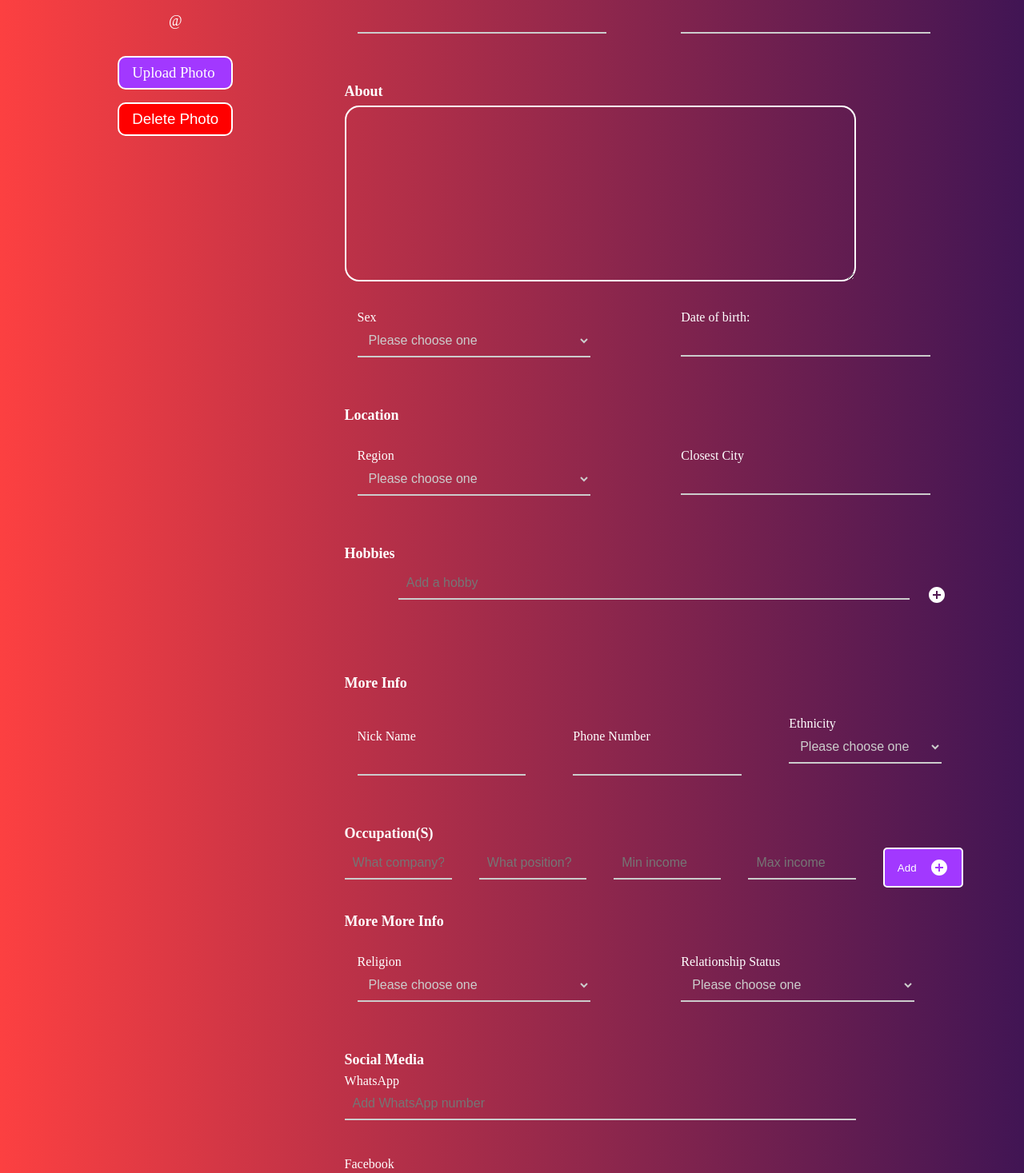
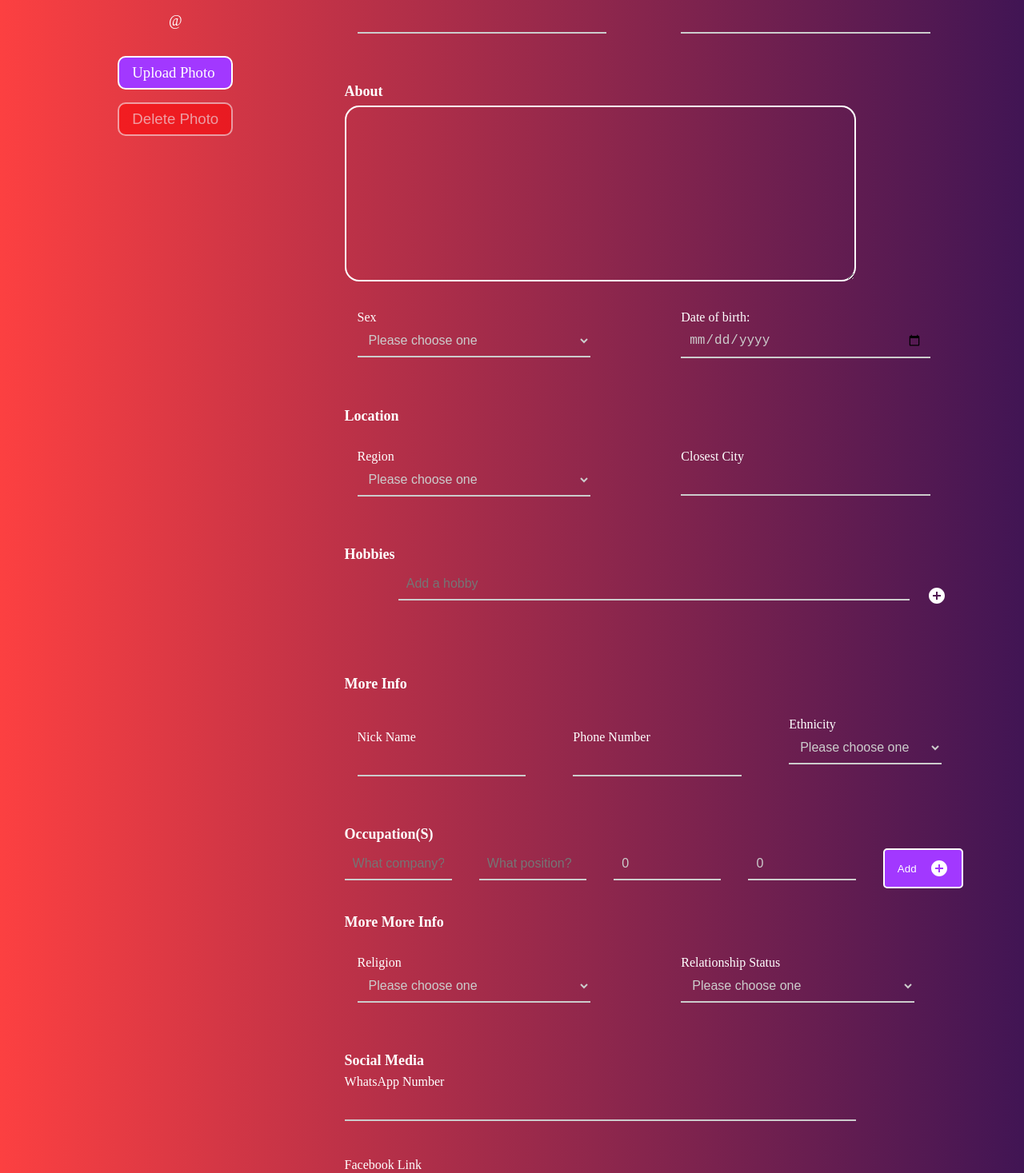
Before and after one commit to Ndaba31/dating-website, a Next.js app: page /profile/edit in a window 1280 px wide. Shown: the part 363-1830 px from the top of the page at 80% size. Built offline with nearby package versions, Linux system fonts and the light colour scheme.

Commit message:
Edit profile form collection sorted

```diff
--- a/components/Posts/PostDetail.jsx
+++ b/components/Posts/PostDetail.jsx
@@ -14,7 +14,7 @@ const PostDetail = ({ post }) => {
 				height={450}
 				src={'/' + post}
 				alt={post}
-				// style={{ borderRadius: '28px' }}
+				style={{ width: 'auto', height: 'auto' }}
 			/>
 		</div>
 	);
--- a/components/Questions/index.jsx
+++ b/components/Questions/index.jsx
@@ -86,6 +86,10 @@ const Questions = ({
 		setFunction(e.target.value);
 		console.log(value);
 	};
+
+	if (inpName === 'age') {
+		inpName.max = new Date().toISOString().split('T')[0];
+	}
 
 	return (
 		<div className={styles.question_container}>
--- a/context/dateContext.jsx
+++ b/context/dateContext.jsx
@@ -23,10 +23,11 @@ const DateContextProvider = ({ children }) => {
 	const [allUsers, setAllUsers] = useState([]);
 	const [occupations, setOccupations] = useState([]);
 	const [allOccupations, setAllOccupations] = useState([]);
+	const [connectedUsers, setConnectedUsers] = useState([]);
 	const [hobbies, setHobbies] = useState([]);
-	const [locatedUsers, setLocatedUsers] = useState([]);
+	const [location, setLocation] = useState({});
 	const [posts, setPosts] = useState([]);
-	const [connectedUsers, setConnectedUsers] = useState([]);
+	const [socials, setSocials] = useState([]);
 	const [allMatches, setAllMatches] = useState([]);
 
 	return (
@@ -50,10 +51,12 @@ const DateContextProvider = ({ children }) => {
 				setAllOccupations,
 				hobbies,
 				setHobbies,
-				locatedUsers,
-				setLocatedUsers,
+				location,
+				setLocation,
 				posts,
 				setPosts,
+				socials,
+				setSocials,
 				connectedUsers,
 				setConnectedUsers,
 				isAuth,
--- a/data.js
+++ b/data.js
@@ -90,7 +90,7 @@ export const sexes = [
 	},
 ];
 
-export const social_media = [
+export let social_media = [
 	{
 		icon: <WhatsApp />,
 		social: 'WhatsApp',
--- a/pages/profile/edit/index.jsx
+++ b/pages/profile/edit/index.jsx
@@ -5,33 +5,84 @@ import styles from '@/styles/Profile.module.css';
 import { useDateContext } from '@/context/dateContext';
 import { ethinicities, regions, relationship_status, religions, sexes, social_media } from '@/data';
 import Header from '@/components/Head';
-import { useRouter } from 'next/router';
 import Link from 'next/link';
 
 const EditProfile = () => {
-	const { user, setUser, setHobbies, hobbies, occupations, setOccupations, error, setError } =
-		useDateContext();
+	const {
+		user,
+		setHobbies,
+		hobbies,
+		occupations,
+		setOccupations,
+		location,
+		socials,
+		isBusy,
+		setIsBusy,
+	} = useDateContext();
 
 	const [hob, setHob] = useState('');
-	const [occ, setOcc] = useState();
+	const [occ, setOcc] = useState({
+		title: '',
+		company: '',
+		salary_min: 0,
+		salary_max: 0,
+	});
 	const [photo, setPhoto] = useState(null);
 
-	const router = useRouter();
+	const birthday = user.dob !== undefined && user.dob !== null ? new Date(user.dob) : '';
 
-	const separator = '/';
-	// const birthday =
-	// 	user.dob !== undefined && user.dob !== null
-	// 		? `${user.dob.getFullYear()}${separator}${
-	// 				user.dob.getMonth() + 1 < 10
-	// 					? `0${user.dob.getMonth() + 1}`
-	// 					: `${user.dob.getMonth() + 1}`
-	// 		  }${separator}${
-	// 				user.dob.getDate() < 10 ? `0${user.dob.getDate()}` : `${user.dob.getDate()}`
-	// 		  }`
-	// 		: '';
-	// setPhoto(userExtended.profile_photo?.media || null)
+	if (birthday !== '') {
+		birthday.setDate(birthday.getDate() + 1);
+	}
 
-	const birthday = '';
+	const [formData, setFormData] = useState({
+		firstName: user.first_name,
+		lastName: user.last_name,
+		email: user.email,
+		stem: user.stem,
+		bio: user.bio,
+		sex: user.sex,
+		dob: birthday === '' ? '' : birthday.toISOString().substring(0, 10),
+		region: location.region,
+		city: location.city,
+		nickName: user.nick_name,
+		phone: user.phone,
+		ethnicity: user.ethnicity,
+		religion: user.religion,
+		relationship_status: user.relationship_status,
+	});
+
+	const [socialMedia, setSocialMedia] = useState({
+		whatsapp:
+			socials.length !== 0
+				? socials.find(({ social }) => social.toLowerCase() === 'whatsapp').contact
+				: '',
+		instagram:
+			socials.length !== 0
+				? socials.find(({ social }) => social.toLowerCase() === 'instagram').contact
+				: '',
+		facebook:
+			socials.length !== 0
+				? socials.find(({ social }) => social.toLowerCase() === 'facebook').contact
+				: '',
+		twitter:
+			socials.length !== 0
+				? socials.find(({ social }) => social.toLowerCase() === 'twitter').contact
+				: '',
+	});
+
+	const handleSocialChange = (event) => {
+		const { name, value } = event.target;
+		setSocialMedia((prevFormData) => ({ ...prevFormData, [name]: value }));
+		console.log(socialMedia);
+	};
+
+	const handleChange = (event) => {
+		const { name, value } = event.target;
+		setFormData((prevFormData) => ({ ...prevFormData, [name]: value }));
+		console.log(formData);
+	};
+
 	const onHobChange = (e) => {
 		setHob(e.target.value);
 	};
@@ -45,23 +96,42 @@ const EditProfile = () => {
 	};
 
 	const popHobbies = (hobby) => {
-		const hobs = hobbies.filter((interest) => interest !== hobby);
+		const hobs = hobbies.filter((interest) => interest.hobby !== hobby);
 
-		console.log(`Temp Hobbies (POP): ${hobs}`);
+		console.log(hobs);
 		setHobbies(hobs);
 	};
 
-	const pushHobbies = (hobby) => {
+	const pushHobbies = () => {
 		const hobs = hobbies;
-		hobs.push({ hobby: hobby });
-		console.log(`Temp Hobbies (PUSH): ${hobs}`);
 
+		const check = hobs.filter(({ hobby }) => hobby === hob);
+
+		if (check.length === 0) {
+			hobs.push({ hobby: hob });
+		}
+
+		console.log(hobbies);
+
+		setHob('');
 		setHobbies(hobs);
 	};
 
 	const pushOccupation = () => {
 		const occupation = occupations;
+
+		const check = occupation.filter(
+			({ company, title }) =>
+				company.toLowerCase() === occ.company.toLowerCase() &&
+				title.toLowerCase() === occ.title.toLowerCase()
+		);
+
+		if (check.length === 0 && occ.title !== '') {
 			occupation.push(occ);
+		}
+
+		console.log(occupation);
+		setOcc({ company: '', title: '', salary_max: 0, salary_min: 0 });
 		setOccupations(occupation);
 	};
 
@@ -72,6 +142,9 @@ const EditProfile = () => {
 		setOccupations(occupation);
 	};
 
+	setIsBusy(user.profile_photo ? false : true);
+
+	console.log(isBusy);
 	const onFileUploadChange = (e) => {
 		console.log('From onFileUploadChange');
 	};
@@ -86,7 +159,14 @@ const EditProfile = () => {
 		console.log('From onUploadFile');
 	};
 
-	console.log(user);
+	for (let i = 0; i < social_media.length; i++) {
+		for (let j = 0; j < socials.length; j++) {
+			if (socials[j].social === social_media[i].social.toLowerCase())
+				social_media[i].link = socials[j].contact;
+		}
+	}
+
+	const today = new Date().toISOString().split('T')[0];
 
 	return (
 		<main className={styles.edit_container}>
@@ -103,9 +183,16 @@ const EditProfile = () => {
 								height={150}
 								src={'/' + user.profile_photo}
 								alt={user.profile_photo}
+								priority
 							/>
 						) : (
-							<Image width={150} height={150} src='/no_photo.png' alt='No Photo' />
+							<Image
+								width={150}
+								height={150}
+								src='/no_photo.png'
+								alt='No Photo'
+								priority
+							/>
 						)}
 					</div>
 					<div className={styles.edit_names}>
@@ -131,7 +218,10 @@ const EditProfile = () => {
 						<button
 							type='button'
 							onClick={onCancelFile}
-							className={styles.edit_delete_button}
+							className={`${styles.edit_delete_button} ${
+								isBusy ? styles.edit_busy : ''
+							}`}
+							disabled={isBusy}
 						>
 							Delete Photo
 						</button>
@@ -173,10 +263,9 @@ const EditProfile = () => {
 								type='text'
 								id='firstName'
 								name='firstName'
-								placeholder={user.first_name}
-								className={
-									styles.edit_text_input
-								} /*value={formData.firstName} onChange={handleChange}*/
+								className={styles.edit_text_input}
+								value={formData.firstName}
+								onChange={handleChange}
 							/>
 						</div>
 						<div>
@@ -185,10 +274,9 @@ const EditProfile = () => {
 								type='text'
 								id='lastName'
 								name='lastName'
-								placeholder={user.last_name}
-								className={
-									styles.edit_text_input
-								} /*value={formData.lastName} onChange={handleChange}*/
+								className={styles.edit_text_input}
+								value={formData.lastName}
+								onChange={handleChange}
 							/>
 						</div>
 					</div>
@@ -199,10 +287,9 @@ const EditProfile = () => {
 								type='email'
 								id='email'
 								name='email'
-								placeholder={user.email}
-								className={
-									styles.edit_text_input
-								} /*value={formData.firstName} onChange={handleChange}*/
+								className={styles.edit_text_input}
+								value={formData.email}
+								onChange={handleChange}
 							/>
 						</div>
 						<div>
@@ -211,10 +298,9 @@ const EditProfile = () => {
 								type='text'
 								id='stem'
 								name='stem'
-								placeholder={user.stem}
-								className={
-									styles.edit_text_input
-								} /*value={formData.lastName} onChange={handleChange}*/
+								className={styles.edit_text_input}
+								value={formData.stem}
+								onChange={handleChange}
 							/>
 						</div>
 					</div>
@@ -224,14 +310,20 @@ const EditProfile = () => {
 							className={styles.edit_textarea}
 							name='bio'
 							id='bio'
-							// rows={10}
-							defaultValue={user.bio}
+							value={formData.bio}
+							onChange={handleChange}
 						></textarea>
 					</div>
 					<div className={styles.edit_input_container}>
 						<div>
 							<label htmlFor='sex'>Sex</label>
-							<select name='sex' id='sex' className={styles.edit_text_input}>
+							<select
+								name='sex'
+								id='sex'
+								className={styles.edit_text_input}
+								onChange={handleChange}
+								value={formData.sex}
+							>
 								<option value='' style={{ backgroundColor: 'transparent' }}>
 									Please choose one
 								</option>
@@ -240,6 +332,7 @@ const EditProfile = () => {
 										className={styles.edit_select_opt}
 										key={value}
 										value={value}
+										selected={value === user.sex ? true : false}
 									>
 										{gender}
 									</option>
@@ -247,14 +340,15 @@ const EditProfile = () => {
 							</select>
 						</div>
 						<div>
-							<label htmlFor='dob'>Date of birth: {birthday}</label>
+							<label htmlFor='dob'>Date of birth:</label>
 							<input
-								type='text'
+								type='date'
 								id='dob'
 								name='dob'
-								className={
-									styles.edit_text_input
-								} /*value={formData.lastName} onChange={handleChange}*/
+								max={today}
+								className={styles.edit_text_input}
+								value={formData.dob}
+								onChange={handleChange}
 							/>
 						</div>
 					</div>
@@ -267,6 +361,8 @@ const EditProfile = () => {
 									name='region'
 									id='region'
 									className={styles.edit_text_input}
+									value={formData.region}
+									onChange={handleChange}
 								>
 									<option value='' style={{ backgroundColor: 'transparent' }}>
 										Please choose one
@@ -275,6 +371,7 @@ const EditProfile = () => {
 										<option
 											className={styles.edit_select_opt}
 											key={region}
+											selected={region === location.region ? true : false}
 											value={region}
 										>
 											{region}
@@ -288,10 +385,9 @@ const EditProfile = () => {
 									type='text'
 									id='city'
 									name='city'
-									placeholder={user.city}
-									className={
-										styles.edit_text_input
-									} /*value={formData.lastName} onChange={handleChange}*/
+									className={styles.edit_text_input}
+									value={formData.city}
+									onChange={handleChange}
 								/>
 							</div>
 						</div>
@@ -305,7 +401,8 @@ const EditProfile = () => {
 								name='hobby'
 								placeholder='Add a hobby'
 								className={styles.edit_text_input}
-								onChange={onHobChange} /*value={formData.lastName}*/
+								onChange={onHobChange}
+								value={hob}
 							/>
 							<button
 								type='button'
@@ -341,10 +438,9 @@ const EditProfile = () => {
 									type='text'
 									id='nickName'
 									name='nickName'
-									placeholder={user.nick_name}
-									className={
-										styles.edit_text_input
-									} /*value={formData.lastName} onChange={handleChange}*/
+									className={styles.edit_text_input}
+									value={formData.nickName}
+									onChange={handleChange}
 								/>
 							</div>
 							<div
@@ -357,10 +453,9 @@ const EditProfile = () => {
 									id='phone'
 									min={0}
 									name='phone'
-									placeholder={user.phone}
-									className={
-										styles.edit_text_input
-									} /*value={formData.lastName} onChange={handleChange}*/
+									className={styles.edit_text_input}
+									value={formData.phone}
+									onChange={handleChange}
 								/>
 							</div>
 							<div
@@ -372,6 +467,8 @@ const EditProfile = () => {
 									name='ethnicity'
 									id='ethnicity'
 									className={styles.edit_text_input}
+									value={formData.ethnicity}
+									onChange={handleChange}
 								>
 									<option value='' style={{ backgroundColor: 'transparent' }}>
 										Please choose one
@@ -381,6 +478,7 @@ const EditProfile = () => {
 											className={styles.edit_select_opt}
 											key={ethnicity}
 											value={ethnicity}
+											selected={ethnicity === user.ethnicity ? true : false}
 										>
 											{ethnicity}
 										</option>
@@ -399,6 +497,7 @@ const EditProfile = () => {
 								placeholder='What company?'
 								className={styles.edit_text_input}
 								onChange={onOccChange}
+								value={occ.company}
 							/>
 							<input
 								type='text'
@@ -407,22 +506,27 @@ const EditProfile = () => {
 								placeholder='What position?'
 								className={styles.edit_text_input}
 								onChange={onOccChange}
+								value={occ.title}
 							/>
 							<input
-								type='text'
-								id='salary1'
-								name='salary1'
+								type='number'
+								id='salary_min'
+								name='salary_min'
+								min={0}
 								placeholder='Min income'
 								className={styles.edit_text_input}
 								onChange={onOccChange}
+								value={occ.salary_min}
 							/>
 							<input
-								type='text'
-								id='salary2'
-								name='salary2'
+								type='number'
+								id='salary_max'
+								name='salary_max'
+								min={0}
 								placeholder='Max income'
 								className={styles.edit_text_input}
 								onChange={onOccChange}
+								value={occ.salary_max}
 							/>
 							<button
 								type='button'
@@ -435,7 +539,11 @@ const EditProfile = () => {
 						</div>
 						{occupations.length !== 0 && (
 							<div className={styles.edit_occupations_display}>
-								{occupations.map(({ company, title, salary_min, salary_max }) => (
+								{occupations.map(
+									({ company, title, salary_min, salary_max }, i) => {
+										if (title !== '') {
+											if (company !== '') {
+												return (
 													<button
 														type='button'
 														key={`${title} at ${company}`}
@@ -451,16 +559,52 @@ const EditProfile = () => {
 													>
 														<p>{title}</p>
 														<p>At {company}</p>
-										{salary_max !== null && salary_min !== null && (
+														{salary_max !== null &&
+															salary_max !== 0 &&
+															salary_min !== null &&
+															salary_min !== 0 && (
 																<p>
-												Earning between {salary_min} and {salary_max}
+																	Earning between {salary_min} and{' '}
+																	{salary_max}
 																</p>
 															)}
 														<div style={{ textAlign: 'right' }}>
 															<Cancel />
 														</div>
 													</button>
-								))}
+												);
+											} else {
+												return (
+													<button
+														type='button'
+														key={`${title}`}
+														onClick={() =>
+															popOccupation({
+																company,
+																title,
+																salary_min,
+																salary_max,
+															})
+														}
+														className={styles.edit_pop_occupation}
+													>
+														<p>{title}</p>
+														{salary_max !== null &&
+															salary_min !== null && (
+																<p>
+																	Earning between {salary_min} and{' '}
+																	{salary_max}
+																</p>
+															)}
+														<div style={{ textAlign: 'right' }}>
+															<Cancel />
+														</div>
+													</button>
+												);
+											}
+										}
+									}
+								)}
 							</div>
 						)}
 						<div>
@@ -472,6 +616,8 @@ const EditProfile = () => {
 										name='religion'
 										id='religion'
 										className={styles.edit_text_input}
+										value={formData.religion}
+										onChange={handleChange}
 									>
 										<option value='' style={{ backgroundColor: 'transparent' }}>
 											Please choose one
@@ -481,6 +627,7 @@ const EditProfile = () => {
 												className={styles.edit_select_opt}
 												key={religion}
 												value={religion}
+												selected={religion === user.religion ? true : false}
 											>
 												{religion}
 											</option>
@@ -490,9 +637,11 @@ const EditProfile = () => {
 								<div className={styles.edit_general_input_second}>
 									<label htmlFor='region'>Relationship Status</label>
 									<select
-										name='region'
-										id='region'
+										name='relationship_status'
+										id='relationship_status'
 										className={styles.edit_text_input}
+										value={formData.relationship_status}
+										onChange={handleChange}
 									>
 										<option value='' style={{ backgroundColor: 'transparent' }}>
 											Please choose one
@@ -502,6 +651,11 @@ const EditProfile = () => {
 												className={styles.edit_select_opt}
 												key={relation}
 												value={relation}
+												selected={
+													relation === user.relationship_status
+														? true
+														: false
+												}
 											>
 												{relation}
 											</option>
@@ -516,22 +670,26 @@ const EditProfile = () => {
 								{social_media.map(({ link, social }, i) => (
 									<div key={i} className={styles.edit_socials}>
 										<label htmlFor={social} style={{ textAlign: 'left' }}>
-											{social}
+											{social}{' '}
+											{social.toLowerCase() === 'whatsapp'
+												? 'Number'
+												: 'Link'}
 										</label>
 										<input
 											type='text'
-											id={social}
-											name={social}
-											placeholder={`${
-												link === ''
-													? social === 'WhatsApp'
-														? 'Add WhatsApp number'
-														: 'Add link'
-													: link
-											}`}
-											className={
-												styles.edit_text_input
-											} /*value={formData.lastName} onChange={handleChange}*/
+											id={social.toLowerCase()}
+											name={social.toLowerCase()}
+											onChange={handleSocialChange}
+											value={
+												social.toLowerCase() === 'whatsapp'
+													? socialMedia.whatsapp
+													: social.toLowerCase() === 'facebook'
+													? socialMedia.facebook
+													: social.toLowerCase() === 'instagram'
+													? socialMedia.instagram
+													: socialMedia.twitter
+											}
+											className={styles.edit_text_input}
 										/>
 									</div>
 								))}
--- a/styles/Profile.module.css
+++ b/styles/Profile.module.css
@@ -346,6 +346,7 @@
 	height: 200px;
 	padding: 8px;
 	border-radius: 18px;
+	color: #ccc;
 }
 
 .edit_select_opt {
@@ -492,6 +493,15 @@
 	margin-top: 16px;
 }
 
+.edit_busy {
+	opacity: 0.5;
+}
+
+.edit_busy:hover {
+	cursor: not-allowed;
+	background-color: red;
+}
+
 .post_form {
 	display: flex;
 	flex-direction: column;
```
Also changed, not shown: components/Discover/DiscoverCard.jsx (+4 -4 lines), package.json (+11 -7 lines), pages/api/pumkins/[stem].js (+7 -1 lines), pages/profile/[stem].jsx (+10 -8 lines), pages/profile/index.jsx (+28 -12 lines), 1 other file (tests, documents, lock files or other folders). Lines whose indentation alone changed are shown as unchanged.
